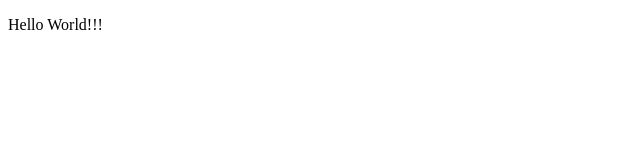
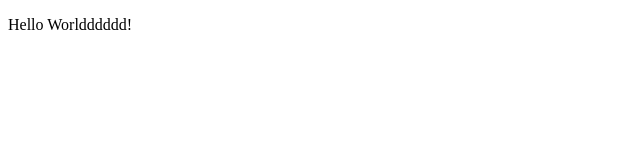
Before and after one commit to jamalali/masjid-frontend, a plain HTML site: page index.html in a window 1280 px wide. Shown: the full height of the page, 0-640 px from the left. Drawn offline with Linux system fonts and the light colour scheme.

Commit message:
updated HP message

```diff
--- a/index.html
+++ b/index.html
@@ -5,7 +5,7 @@
   </head>
   <body>
     <p>
-      Hello World!!!
+      Hello Worldddddd!
     </p>
   </body>
 </html>
```
